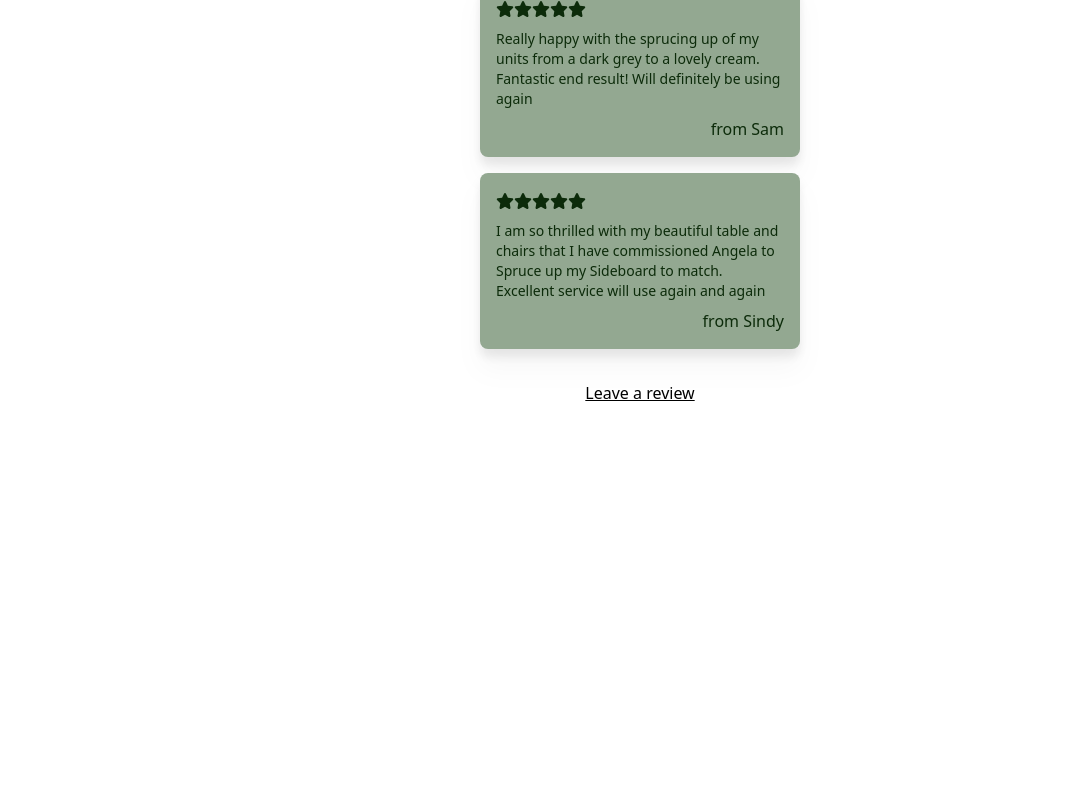
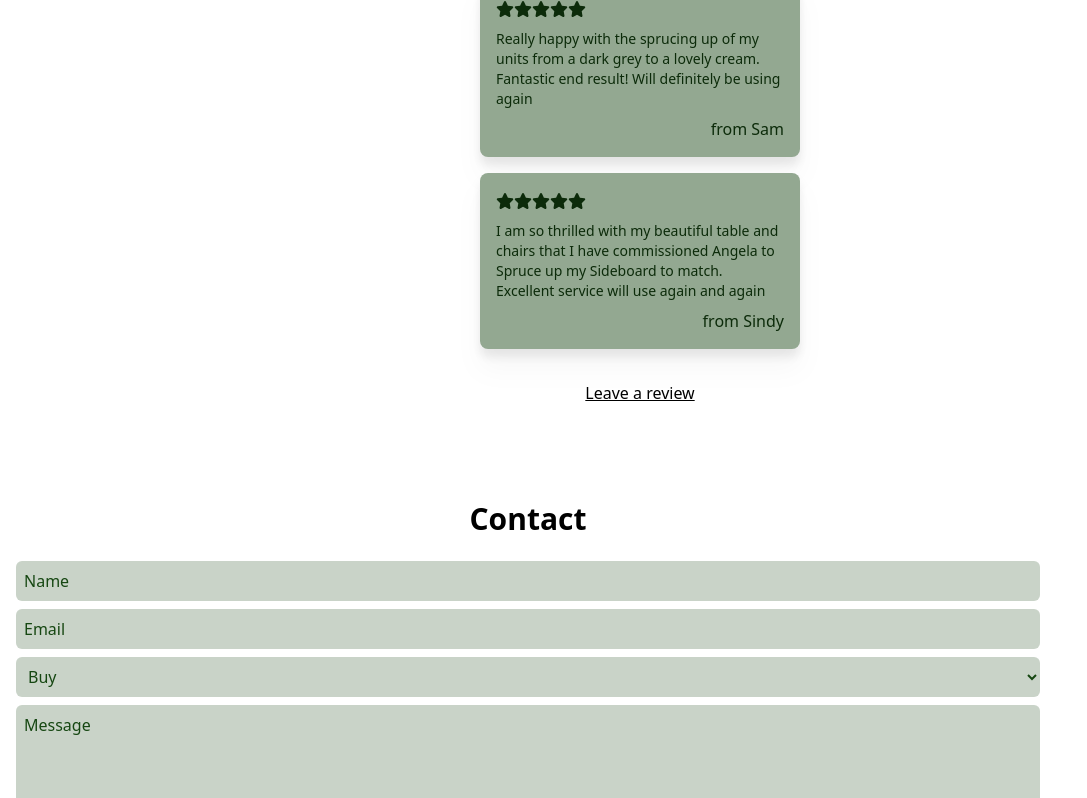
Before and after one commit to Dylanos03/SprucedUpStuff, a React (Create React App) app: page / in a window 1280 px wide. Shown: the part 4075-4873 px from the top of the page, without its empty margins (0-1087 px from the left). Before the commit the page ends 4480 px from the top, so only its background shows below. Built offline with nearby package versions, Linux system fonts and the light colour scheme.

Commit message:
everything added woohoo

```diff
--- a/src/App.js
+++ b/src/App.js
@@ -6,17 +6,21 @@ import {
   Why,
   Portfolio,
   Testimonials,
+  Contact,
+  Footer,
 } from "./Components/index.js";
 
 function App() {
   return (
-    <div className="App overflow-hidden box-border">
+    <div className="App overflow-hidden box-border m-0">
       <Navbar />
       <Hero />
       <About />
       <Why />
       <Portfolio />
       <Testimonials />
+      <Contact />
+      <Footer />
     </div>
   );
 }
--- /dev/null
+++ b/src/Components/Contact/Contact.jsx
@@ -0,0 +1,50 @@
+import React from "react";
+
+function Contact() {
+  return (
+    <div className="w-full my-24 px-4 grid ">
+      <div className="max-w-5xl flex flex-col gap-6">
+        <h3 className=" text-3xl font-bold">Contact</h3>
+        <form action="Contact" className="flex flex-col gap-2">
+          <input
+            className="w-full placeholder:text-ForestGreen-700 bg-ForestGreen-100 bg-opacity-50 text-ForestGreen-700 rounded-md p-2"
+            type="text"
+            name="name"
+            id="nameBox"
+            placeholder="Name"
+          />
+          <input
+            className="w-full placeholder:text-ForestGreen-700 bg-ForestGreen-100 bg-opacity-50 text-ForestGreen-700 rounded-md p-2"
+            type="email"
+            name="email"
+            id="emailBox"
+            placeholder="Email"
+          />
+          <select
+            className="w-full placeholder:text-ForestGreen-700 bg-ForestGreen-100 bg-opacity-50 text-ForestGreen-700 rounded-md p-2"
+            name="Service"
+            id="Service"
+          >
+            <option value="buying">Buy</option>
+            <option value="selling">Sell</option>
+            <option value="refurb">Refurb</option>
+            <option value="other">Other</option>
+          </select>
+          <textarea
+            className="w-full placeholder:text-ForestGreen-700 bg-ForestGreen-100 bg-opacity-50 text-ForestGreen-700 rounded-md p-2 "
+            type="text"
+            name="Message"
+            id="MessageBox"
+            placeholder="Message"
+            rows={10}
+          />
+          <button className="w-full bg-ForestGreen-500 text-white p-4 rounded-md cursor-pointer">
+            Send
+          </button>
+        </form>
+      </div>
+    </div>
+  );
+}
+
+export default Contact;
--- /dev/null
+++ b/src/Components/Footer/Footer.jsx
@@ -0,0 +1,28 @@
+import React from "react";
+import LogoW from "../../Content/LogoLgW.png";
+
+function Footer() {
+  return (
+    <div className="mt-6 bg-gray-700 p-4 py-8">
+      <img src={LogoW} alt="LogoW" className=" px-4" />
+      <div className="flex flex-col gap-4 my-9">
+        <div className="flex flex-col gap-1 text-white">
+          <a href="#">FaceBook</a>
+          <a href="#">Instagram</a>
+          <a href="#">Email</a>
+        </div>
+        <div className="flex gap-1 flex-col text-white">
+          <a href="#">Top</a>
+          <a href="#">About</a>
+          <a href="#">Services</a>
+        </div>
+
+        <a href="#" className="text-white">
+          Built by Dylan O'Sullivan
+        </a>
+      </div>
+    </div>
+  );
+}
+
+export default Footer;
--- a/src/Components/index.js
+++ b/src/Components/index.js
@@ -4,3 +4,5 @@ export { default as About } from "./About/About.jsx";
 export { default as Why } from "./Why/Why.jsx";
 export { default as Portfolio } from "./Portfolio/Portfolio.jsx";
 export { default as Testimonials } from "./Testimonials/Testimonials.jsx";
+export { default as Contact } from "./Contact/Contact.jsx";
+export { default as Footer } from "./Footer/Footer.jsx";
```
